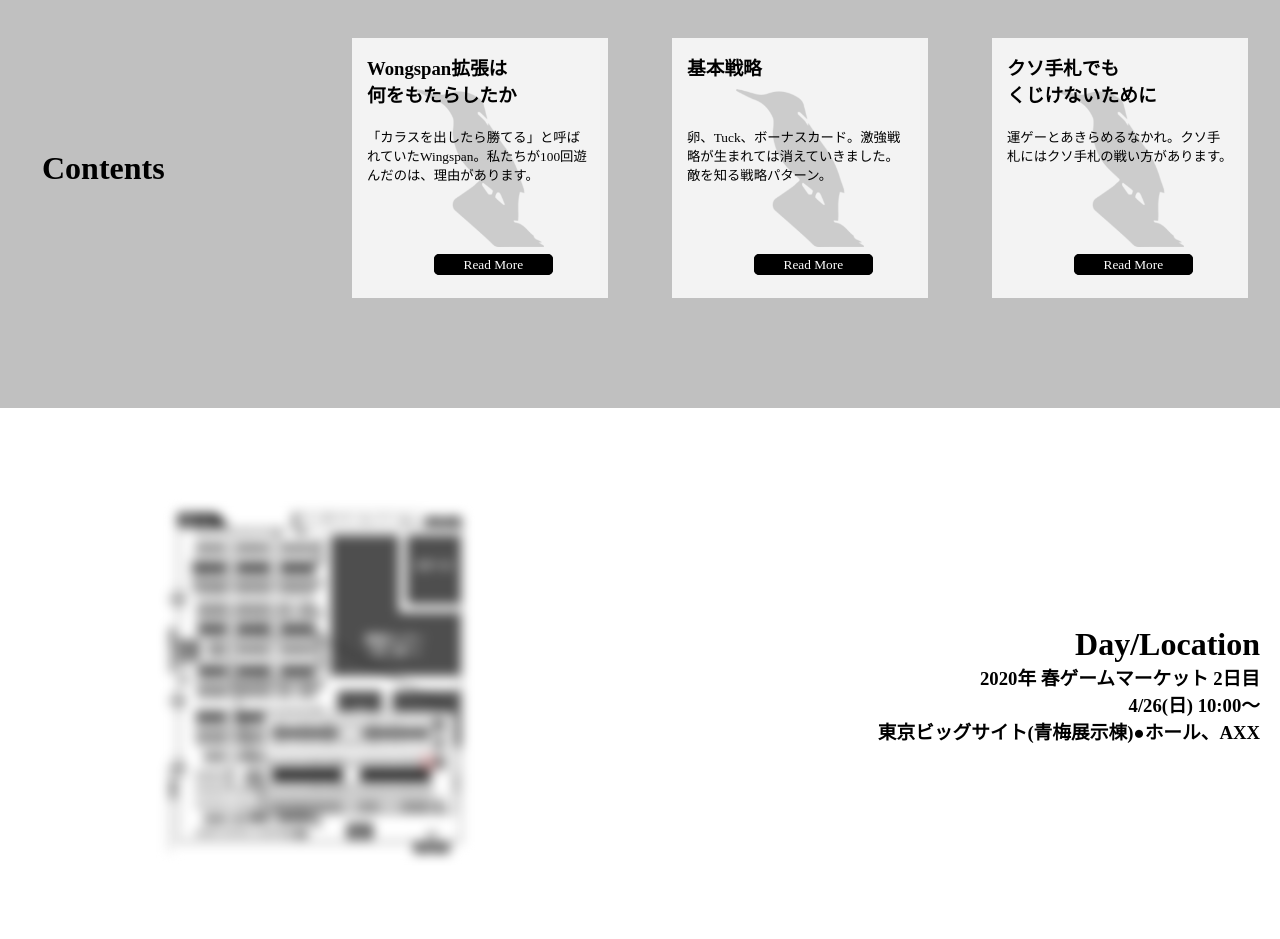
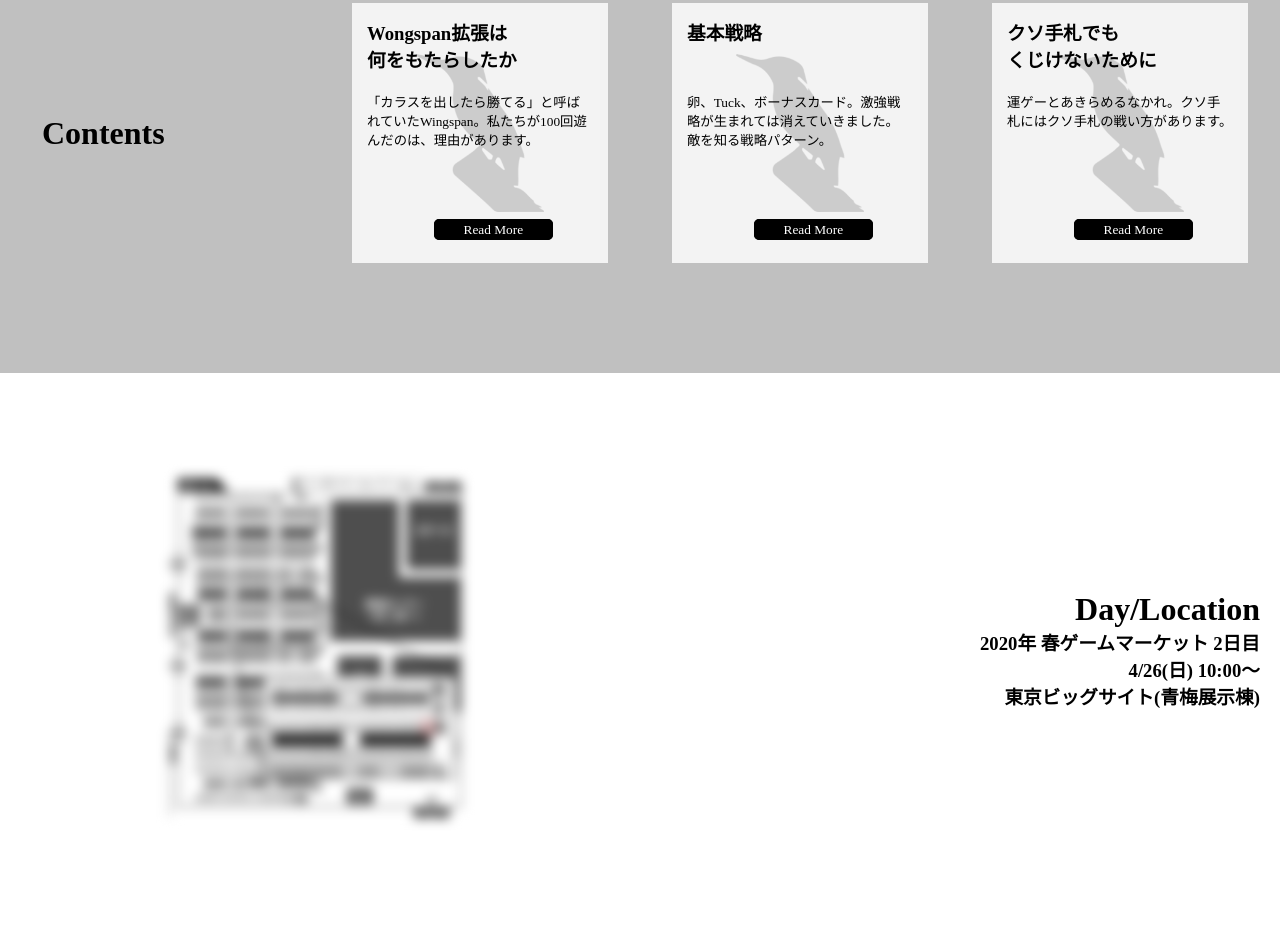
Before and after one commit to birds-bgb-cards/birds.bgb.cards, a plain HTML site: page index.html in a window 1280 px wide. Shown: the part 769-1708 px from the top of the page. Drawn offline with Linux system fonts and the light colour scheme; some packages are replaced by stand-ins of ours; a web font is replaced by a local one.

Commit message:
未定部分をマスク

```diff
--- a/index.html
+++ b/index.html
@@ -19,7 +19,7 @@
                 <h1 style="padding-top: 5%">ウイングスパン徹底解析</h1>
                 <p>
                     2020年 春ゲームマーケットにて頒布予定<br>
-                    頒布価格 X,XXX円<br><br>
+                    <!-- 頒布価格 X,XXX円<br><br> -->
                 </p>
                 <p>
                     「テラフォーミングマーズ徹底解析」に続き、<br>
@@ -72,7 +72,7 @@
                     <h3>2020年 春ゲームマーケット 2日目<br>4/26(日) 10:00～</h3>
                 </p>
                 <p>
-                    <h3>東京ビッグサイト(青梅展示棟)●ホール、AXX</h3>
+                    <h3>東京ビッグサイト(青梅展示棟)</h3>
                 </p>
             </div>
         </div>
```
